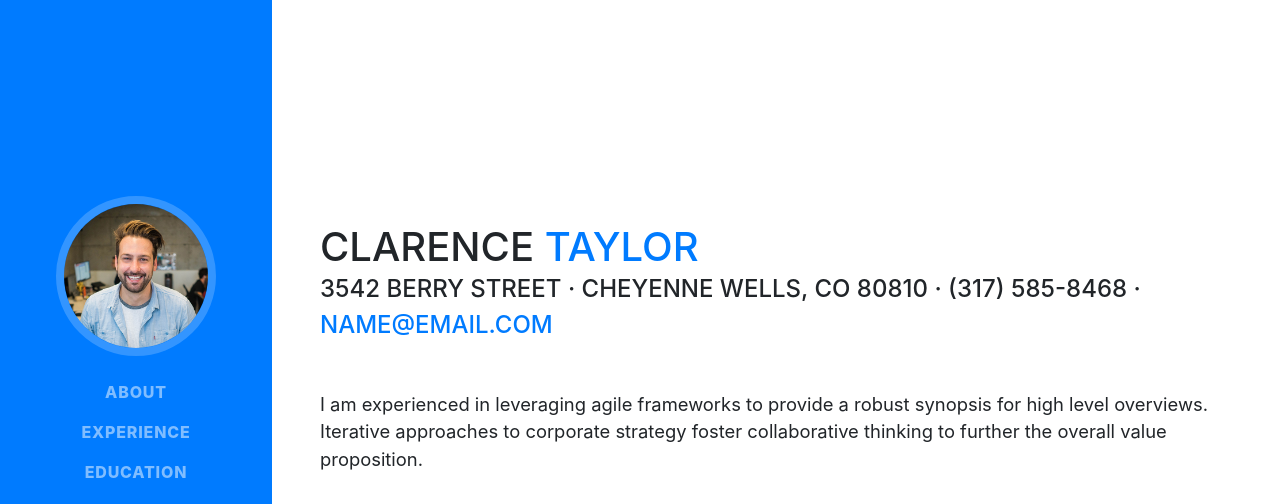
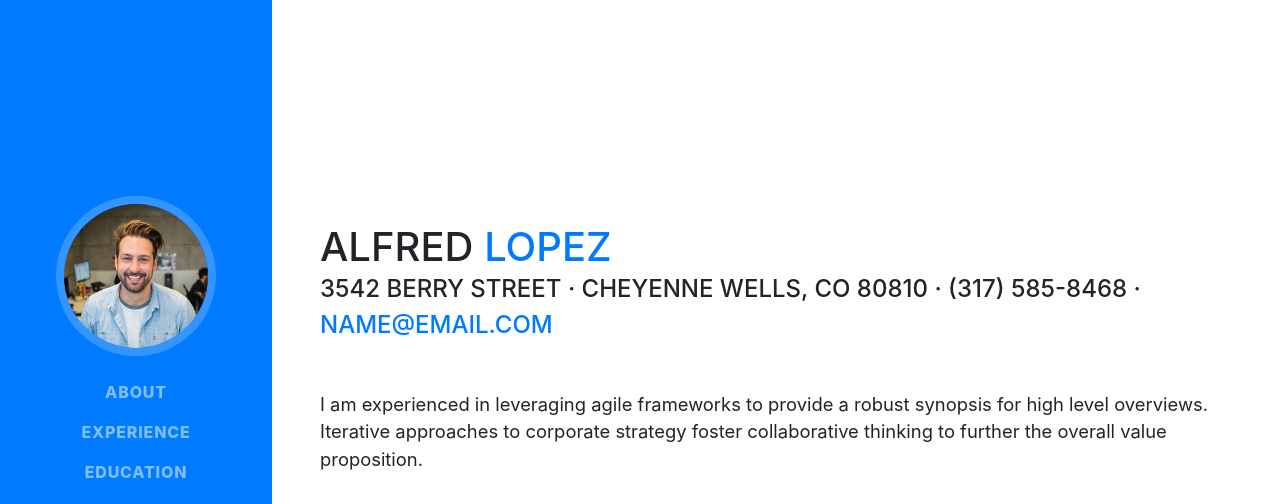
Before and after one commit to alfredelopez/alfredelopez.github.io, a website with bundled scripts: page index.html in a window 1280 px wide. Shown: the top 504 px of the page. Built offline with nearby package versions, Linux system fonts and the light colour scheme; a web font is replaced by a local one.

Commit message:
add personal info

```diff
--- a/index.html
+++ b/index.html
@@ -63,8 +63,8 @@
 
       <section class="resume-section p-3 p-lg-5 d-flex d-column" id="about">
         <div class="my-auto">
-          <h1 class="mb-0">Clarence
-            <span class="text-primary">Taylor</span>
+          <h1 class="mb-0">Alfred
+            <span class="text-primary">Lopez</span>
           </h1>
           <div class="subheading mb-5">3542 Berry Street · Cheyenne Wells, CO 80810 · (317) 585-8468 ·
             <a href="mailto:name@email.com">name@email.com</a>
```
